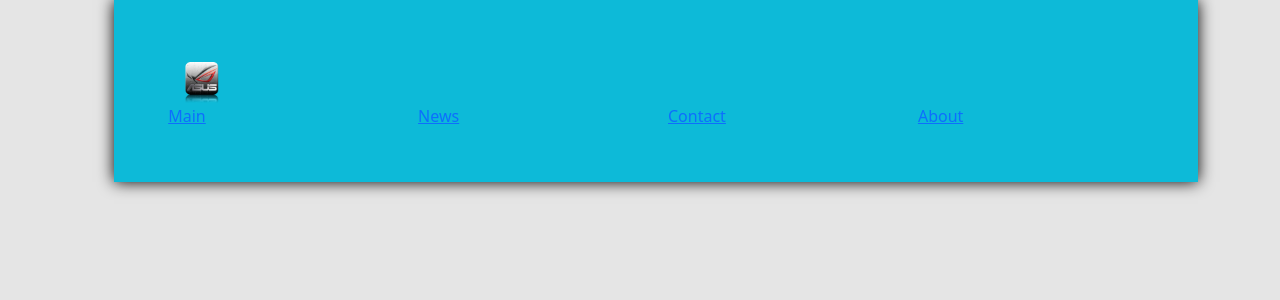
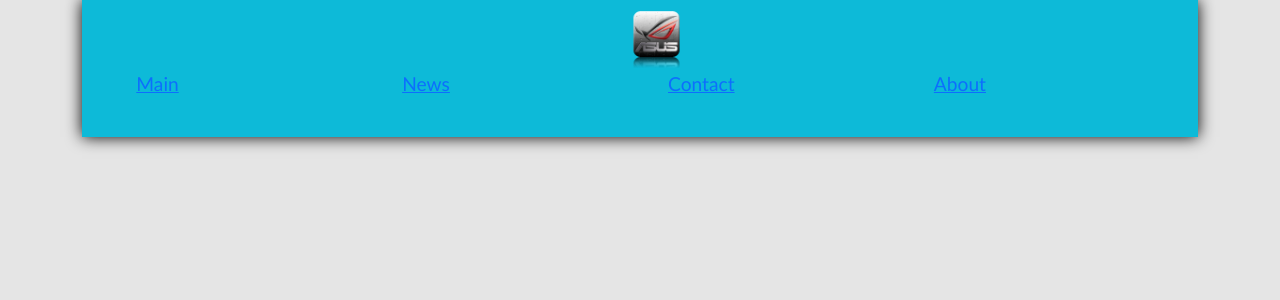
Before and after one commit to mehrshad2002/webonegit, a Django app: page /reserve/ in a window 1280 px wide. Shown: the top 300 px of the page. Run offline with Django 4.2, Linux system fonts and the light colour scheme.

Commit message:
update 1.1 bootstrap cimetry

```diff
--- a/clinic/reservation/templates/reserveFlex.html
+++ b/clinic/reservation/templates/reserveFlex.html
@@ -14,9 +14,11 @@
     <div class = "container">
         <header>
             <nav class = "navbarClass">
-                    <ul>
-                        <div class = "backGroundClass">
-                            <img class = "imageClass" src = "{% static '/images/rog.png' %}" alt = "Logo" widt = "50px" height="50px">
+                <div class = "backGroundClass">
+                        <ul>
+                            <div class="text-center">
+                                <img class = "rounded" src = "{% static '/images/rog.png' %}" alt = "Logo" widt = "70px" height="70px">
+                            </div>
                             <div class = "row">
                                 <div class = "col-md-3">
                                     <li><a href="/main">Main</a></li>
--- a/clinic/static/css/reserveFlex.css
+++ b/clinic/static/css/reserveFlex.css
@@ -15,9 +15,14 @@ body{
 
 .backGroundClass{
     background-color: rgb(13, 186, 216) ;
-    padding: 5% ;
+    padding: 2% ;
+    padding-top: 0 ;
     border: 2% ;
     box-shadow:  0 0 15px 0 rgb(0, 0, 0) ;
+}
+
+ul{
+    font-family: 'Gill Sans', 'Gill Sans MT', Calibri, 'Trebuchet MS', sans-serif;
+    font-size: 1.2rem ;
     list-style-type: none ;
-
 }
```
